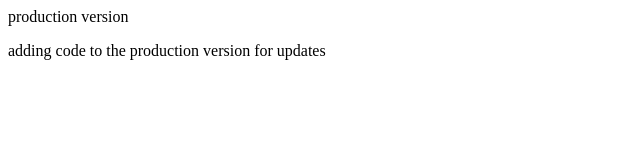
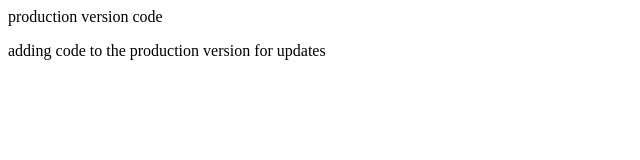
Before and after one commit to yazish/final-test, a plain HTML site: page index.html in a window 1280 px wide. Shown: the full height of the page, 0-640 px from the left. Drawn offline with Linux system fonts and the light colour scheme.

Commit message:
feature branch

```diff
--- a/index.html
+++ b/index.html
@@ -1,2 +1,2 @@
-<p>production version</p>
+<p>production version code</p>
 <p>adding code to the production version for updates</p>
```
